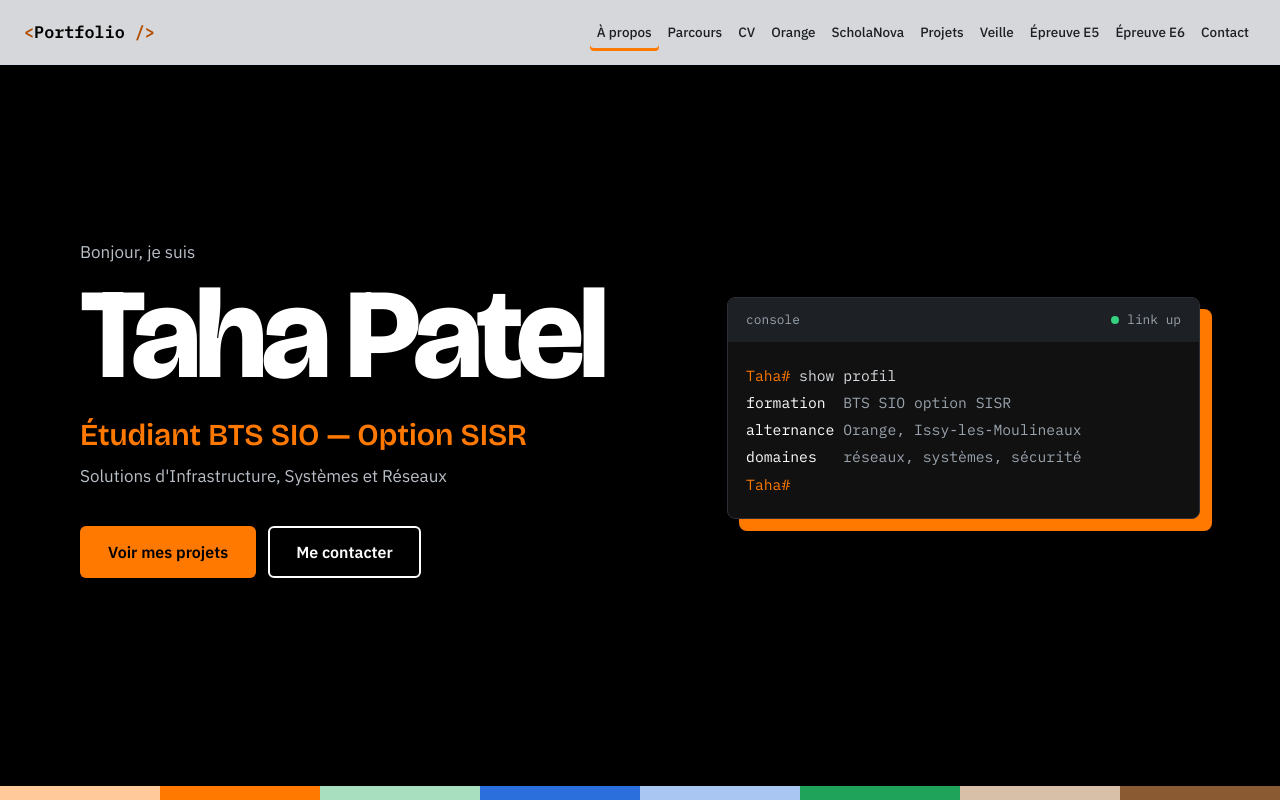
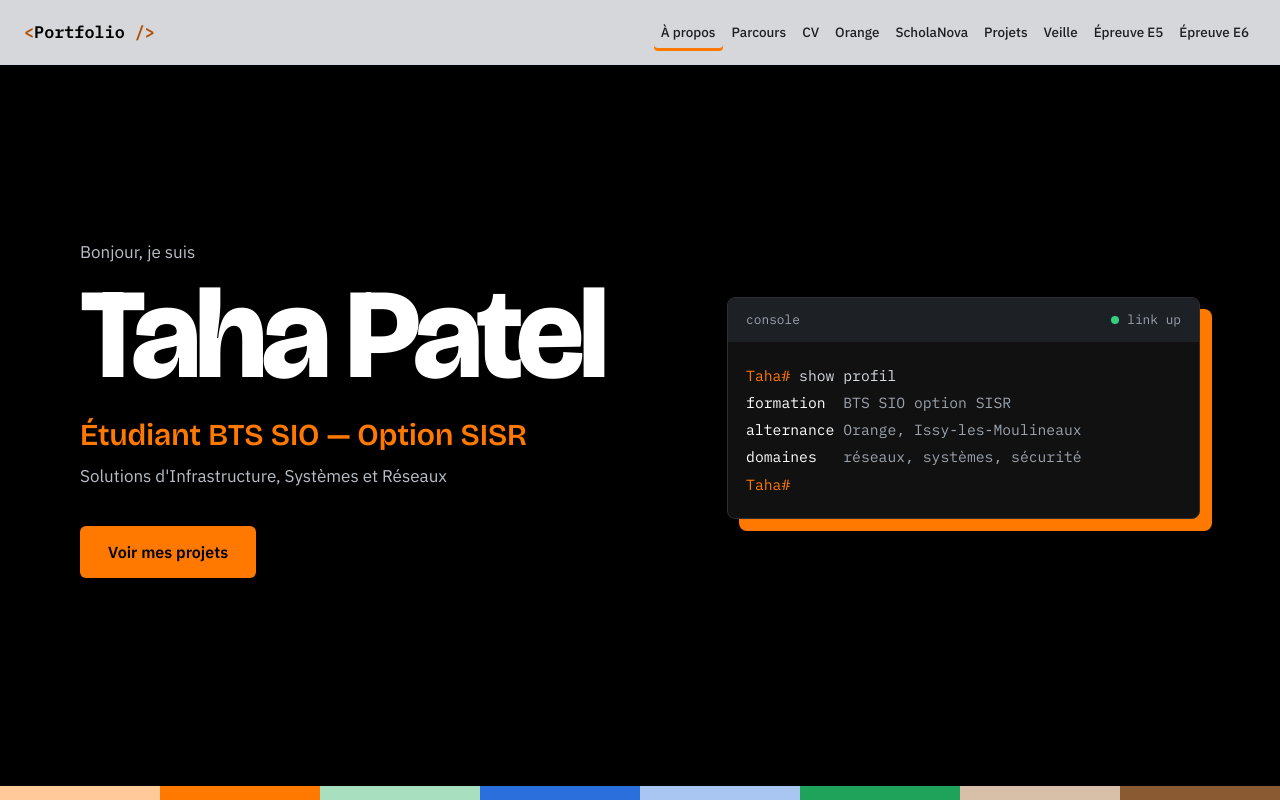
Before and after one commit to tahapatel1412/portfolio, a plain HTML site: page index.html in a window 1280 px wide. Shown: the top 800 px of the page. Drawn offline with nearby package versions, Linux system fonts and the light colour scheme.

Commit message:
Update index.html

```diff
--- a/index.html
+++ b/index.html
@@ -28,7 +28,6 @@
                 <li><a href="#veille">Veille</a></li>
                 <li><a href="#e5">Épreuve E5</a></li>
                 <li><a href="#e6">Épreuve E6</a></li>
-                <li><a href="#contact">Contact</a></li>
             </ul>
             <button class="nav-toggle" id="nav-toggle" aria-label="Menu">
                 <span></span><span></span><span></span>
@@ -45,7 +44,6 @@
             <p class="hero-subtitle">Solutions d'Infrastructure, Systèmes et Réseaux</p>
             <div class="hero-actions">
                 <a href="#projets" class="btn btn-primary">Voir mes projets</a>
-                <a href="#contact" class="btn btn-outline">Me contacter</a>
             </div>
         </div>
         <div class="hero-decoration" aria-hidden="true">
```
